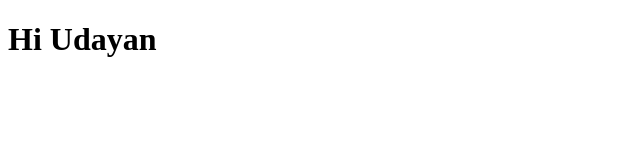
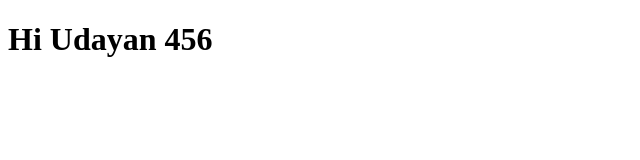
Before and after one commit to udayannayak/udayannayak.github.io, a plain HTML site: page index.html in a window 1280 px wide. Shown: the full height of the page, 0-640 px from the left. Drawn offline with Linux system fonts and the light colour scheme.

Commit message:
Update index.html

```diff
--- a/index.html
+++ b/index.html
@@ -6,6 +6,6 @@
     <title></title>
 </head>
 <body>
-<h1>Hi Udayan</h1>
+<h1>Hi Udayan 456</h1>
 </body>
 </html>
```
